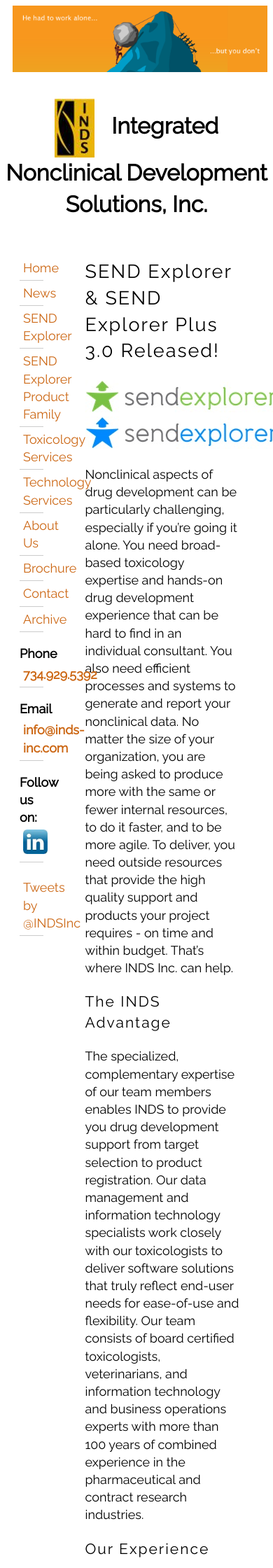
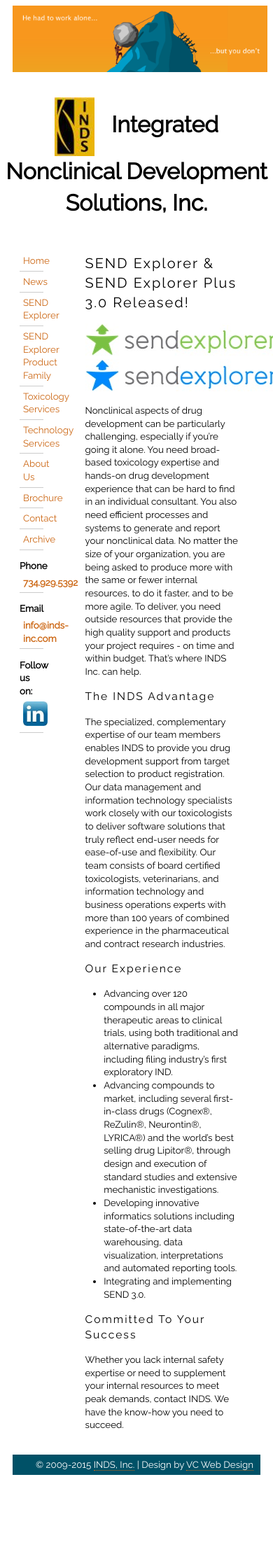
Before and after one commit to inds-inc/inds-inc.github.io, a Jekyll site: the page built from index.md, in a window 390 px wide. Shown: the top 2240 px of the page at 70% size. Built offline with Jekyll 4.4.1, drawn with Linux system fonts in a browser that asks for light colours; comment, search, counter and statistics services are not loaded; after the commit the page ends 2120 px from its top, so only the background shows below that.

Commit message:
fix styles

```diff
--- a/_includes/social.html
+++ b/_includes/social.html
@@ -1,7 +1,7 @@
 <strong>Follow us on:</strong>
 <a href="http://www.linkedin.com/company/integrated-nonclinical-development-solutions-inc-inds-/" target="_blank">
 <img src="/assets/images/linkedin.jpg" height="35" width="35"/></a>
-<p>
+<p id="twitter">
   <a class="twitter-timeline" href="https://twitter.com/INDSInc" data-widget-id="621779453769875456" height=350>Tweets by @INDSInc</a>
   <script>
     !function(d,s,id){var js,fjs=d.getElementsByTagName(s)[0],p=/^http:/.test(d.location)?'http':'https';if(!d.getElementById(id)){js=d.createElement(s);js.id=id;js.src=p+"://platform.twitter.com/widgets.js";fjs.parentNode.insertBefore(js,fjs);}}(document,"script","twitter-wjs");
--- a/css/body.css
+++ b/css/body.css
@@ -142,11 +142,16 @@
   #container {
     width: 100%;
   }
+
+  #twitter {
+    display: none;
+  }
 }
 
 @media (max-width: 480px) {
   body {
     background: none;
+    font-size: smaller;
   }
 
   #header img {
@@ -156,4 +161,8 @@
   #container {
     width: 100%;
   }
+
+  #twitter {
+    display: none;
+  }
 }
```
